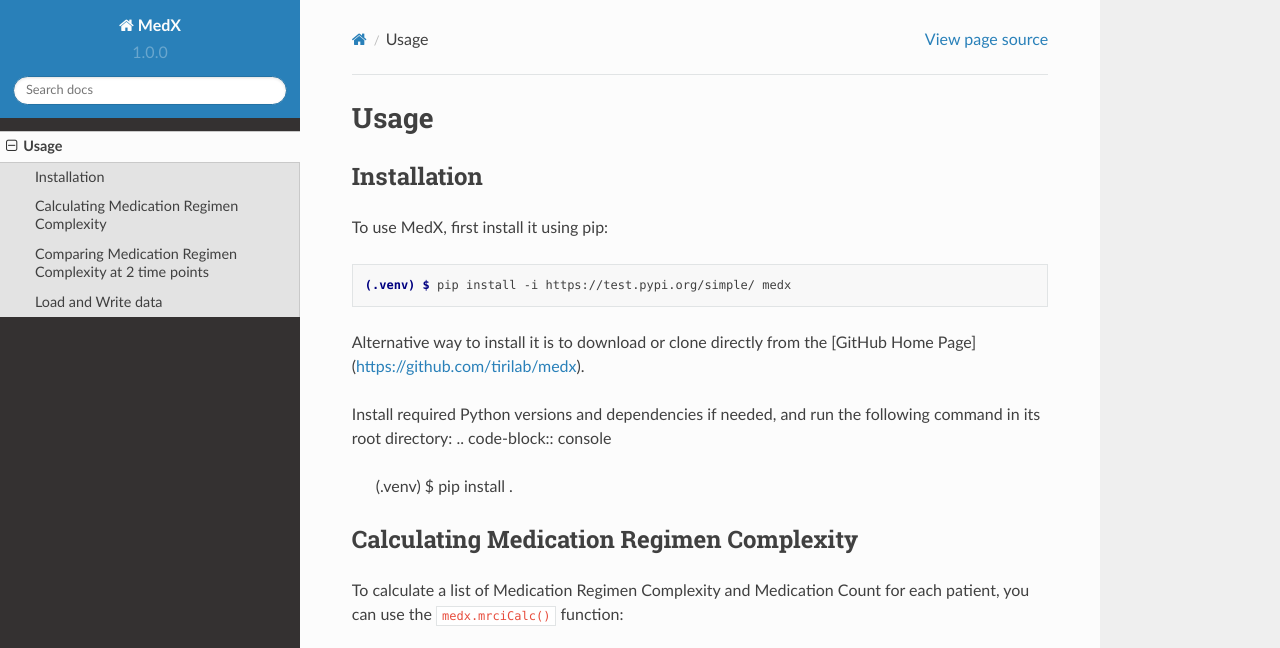
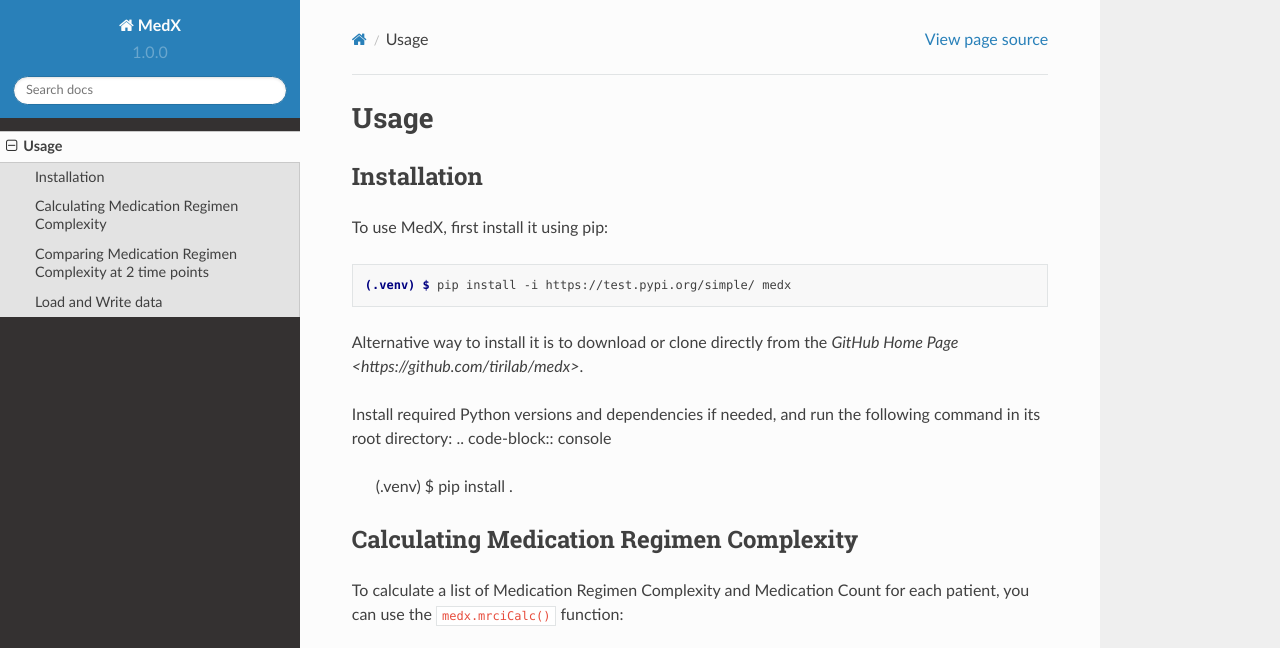
Before and after one commit to tirilab/medx, a Sphinx documentation site: the page built from docs/source/usage.rst, in a window 1280 px wide and 900 px high, cut to the strip 0-648 px from the top of the window. Built offline with Sphinx 7.4.7 and the Read the Docs theme 2.0.0, drawn with Linux system fonts in a browser that asks for light colours.

Commit message:
fixed .rst formatting issues

```diff
--- a/docs/source/usage.rst
+++ b/docs/source/usage.rst
@@ -12,7 +12,8 @@
 
    (.venv) $ pip install -i https://test.pypi.org/simple/ medx
 
-Alternative way to install it is to download or clone directly from the [GitHub Home Page](https://github.com/tirilab/medx).
+Alternative way to install it is to download or clone directly from the
+`GitHub Home Page <https://github.com/tirilab/medx>`.
 
 Install required Python versions and dependencies if needed, and run the following command in its root directory:
 .. code-block:: console
```
